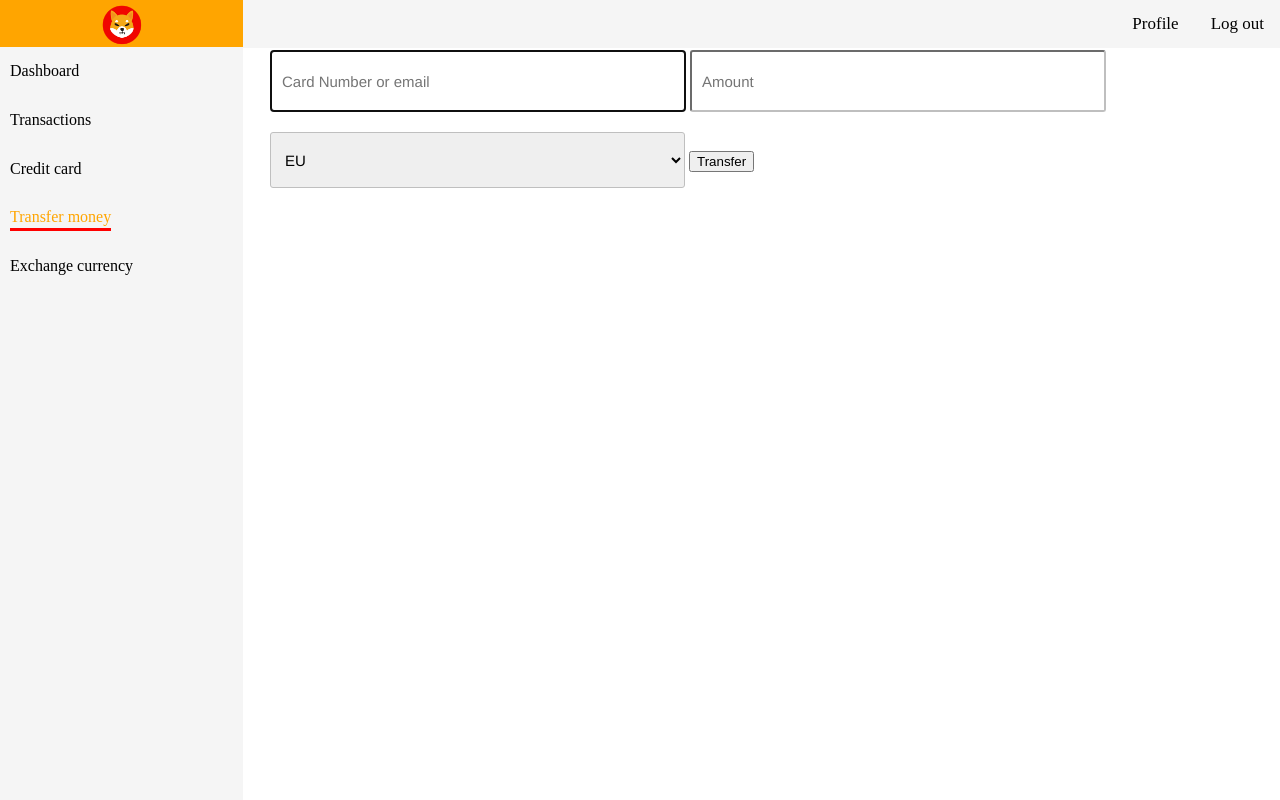
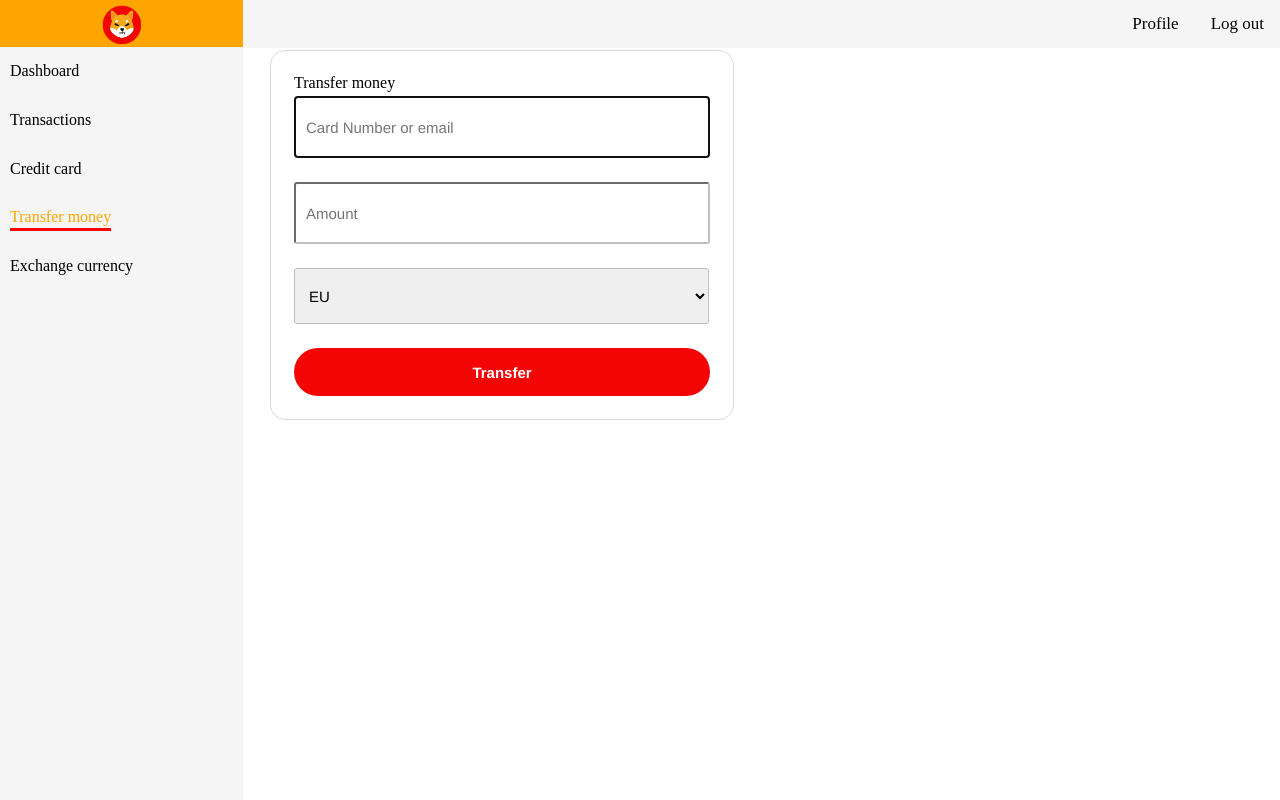
Before and after one commit to markonovic00/DRS_Banka, a Flask app: page /transfer in a window 1280 px wide. Run offline with Flask 2, Linux system fonts and the light colour scheme; some libraries are stand-ins or nearby versions.

Commit message:
Transfer stranica

```diff
--- a/UI/Blueprints/bank/templates/transfer_money.html
+++ b/UI/Blueprints/bank/templates/transfer_money.html
@@ -26,15 +26,37 @@
     </ul>
     <div style="position: absolute; top: 50px; left: 270px;">
         <form>
+          <table>
+            <tr>
+                <td>
+                    Transfer money
+                </td>
+            </tr>
+            <tr>
+                <td>
                   <input type="text" name="trTo" id="trTo" class="form-control" placeholder="Card Number or email" required autofocus>
+                </td>
+            </tr>
+            <tr>
+                <td>
                   <input type="number" name="amount" id="amount" class="form-control" placeholder="Amount" required >
+                </td>
+            </tr>
+            <tr>
+                <td>
                   <select name="currency" id="currency" class="form-control" style="width: 415px;">
                     <option selected>EU</option>
                     <option>$</option>
                     <option>RSD</option>
                 </select>
-
-            <button id="btnTransfer" class="btn btn-lg btn-primary btn-block" type="button">Transfer</button>
+                </td>
+            </tr>
+            <tr>
+                <td>
+                  <button id="btnTransfer" class="login-button button" type="button">Transfer</button>
+                </td>
+            </tr>
+        </table>
         </form>
     </div>
 
```
Lines whose indentation alone changed are shown as unchanged.
